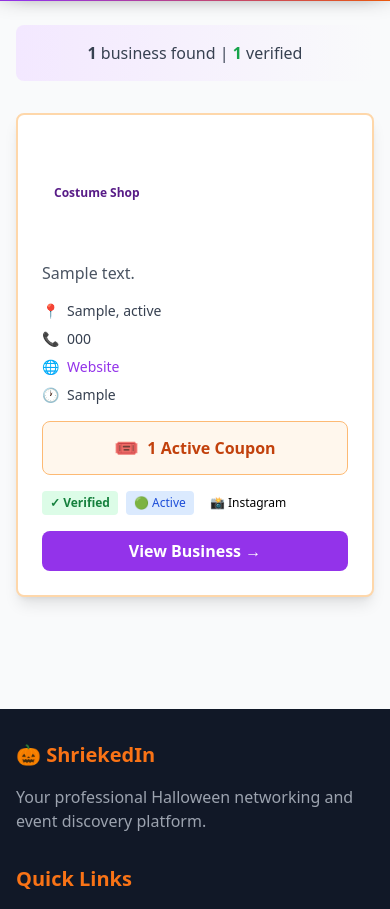
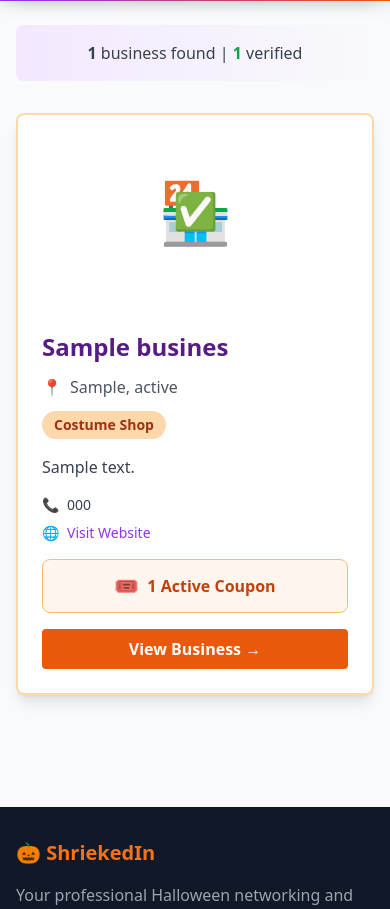
Before and after one commit to OJarvey/SpookyOctober, a Django app: page /businesses/ in a window 390 px wide. Shown: the part 843-1752 px from the top of the page. Run offline with Django 5.2, Linux system fonts and the light colour scheme; tables that the repository leaves empty hold one stand-in row (values such as "Sample post"); parts of the project's set-up code (start-up, migrations or seed data) failed here and were passed over.

Commit message:
refactor: apply haunted places card philosophy to events and businesses pages
Completely redesigned events and businesses card layouts to match the cleaner,
more visual philosophy from the haunted places page.

Events page improvements (templates/events_list.html):
- Replaced gradient header with gradient placeholder image section
- Added h-48 gradient block with centered 🎃 emoji (like haunted places has 👻)
- Moved featured star to absolute position (top-right corner)
- Restructured content with consistent hierarchy:
  * Title in text-2xl, text-purple-900 (matching haunted places)
  * Location with 📍 icon directly under title
  * Category badge in orange-200 bg (matching haunted places badge style)
  * Description truncated to 30 words
  * Event details in 2-column grid (date, time, price, age group)
  * Stats (views, likes) above button
  * Button uses btn-primary class for consistency
- Removed separate header section, all content now in p-6 body

Businesses page improvements (templates/businesses_list.html):
- Applied same card philosophy as events
- Added h-48 gradient placeholder with 🏪 emoji
- Verified checkmark moved to absolute position (top-right)
- Same content structure:
  * Title in text-2xl, text-purple-900
  * Location with 📍 icon
  * Business type badge in orange-200
  * Description truncated to 30 words
  * Contact details (phone, website) in space-y-2
  * Active coupons badge retained
  * Button uses btn-primary class
- Simplified layout, removed redundant badges section

Key improvements:
- Visual consistency across all three list pages (haunted, events, businesses)
- Better visual hierarchy with gradient placeholders
- Cleaner, more scannable layout
- Consistent spacing and typography
- Featured/verified indicators in consistent position
- All cards now follow same structural pattern

Verified:
- 6 events cards render correctly with gradient placeholders
- 3 business cards render correctly with gradient placeholders
- All pages return 200 OK
- Titles, badges, and content properly styled

🤖 Generated with [Claude Code](https://claude.com/claude-code)

Co-Authored-By: Claude <noreply@anthropic.com>

```diff
--- a/templates/businesses_list.html
+++ b/templates/businesses_list.html
@@ -86,30 +86,36 @@
                 {% for business in businesses %}
                     {% cycle 'from-purple-600 to-blue-600' 'from-orange-500 to-red-600' 'from-indigo-600 to-purple-700' 'from-pink-600 to-purple-600' 'from-orange-600 to-pink-600' 'from-blue-600 to-indigo-700' as gradient silent %}
                     <div class="business-card bg-white rounded-lg shadow-lg overflow-hidden border-2 border-orange-200">
-                        <!-- Business Header -->
-                        <div class="bg-gradient-to-r {{ gradient }} text-white p-6">
-                            <div class="flex items-start justify-between mb-2">
-                                <div class="flex-1">
-                                    <h3 class="text-2xl font-bold mb-2">{{ business.business_name }}</h3>
-                                    <span class="inline-block bg-white bg-opacity-90 text-purple-900 px-3 py-1 rounded-full text-xs font-semibold">
-                                        {{ business.get_business_type_display }}
-                                    </span>
-                                </div>
-                                {% if business.verified %}<span class="text-3xl" title="Verified Business">✓</span>{% endif %}
-                            </div>
+
+                        <!-- Business Image/Gradient Placeholder -->
+                        <div class="relative w-full h-48 bg-gradient-to-br {{ gradient }} flex items-center justify-center">
+                            <span class="text-6xl">🏪</span>
+                            {% if business.verified %}
+                                <span class="absolute top-3 right-3 text-4xl" title="Verified Business">✅</span>
+                            {% endif %}
                         </div>
 
-                        <!-- Business Body -->
+                        <!-- Business Content -->
                         <div class="p-6">
-                            <!-- Description Preview -->
-                            <p class="text-gray-600 mb-4 line-clamp-3">{{ business.description|truncatewords:20 }}</p>
+                            <!-- Business Name -->
+                            <h3 class="text-2xl font-bold text-purple-900 mb-3">{{ business.business_name }}</h3>
 
-                            <!-- Business Details -->
+                            <!-- Location -->
+                            <p class="text-gray-600 mb-3 flex items-center">
+                                <span class="mr-2">📍</span>
+                                {{ business.location.city }}, {{ business.location.state }}
+                            </p>
+
+                            <!-- Business Type Badge -->
+                            <span class="inline-block px-3 py-1 bg-orange-200 text-orange-800 rounded-full text-sm font-semibold mb-4">
+                                {{ business.get_business_type_display }}
+                            </span>
+
+                            <!-- Description -->
+                            <p class="text-gray-700 mb-4">{{ business.description|truncatewords:30 }}</p>
+
+                            <!-- Contact Details -->
                             <div class="space-y-2 mb-4 text-sm">
-                                <div class="flex items-center text-gray-700">
-                                    <span class="mr-2">📍</span>
-                                    <span>{{ business.location.city }}, {{ business.location.state }}</span>
-                                </div>
                                 {% if business.phone %}
                                     <div class="flex items-center text-gray-700">
                                         <span class="mr-2">📞</span>
@@ -119,13 +125,7 @@
                                 {% if business.website %}
                                     <div class="flex items-center text-gray-700">
                                         <span class="mr-2">🌐</span>
-                                        <a href="{{ business.website }}" target="_blank" class="text-purple-600 hover:text-purple-800 truncate">Website</a>
-                                    </div>
-                                {% endif %}
-                                {% if business.hours_of_operation %}
-                                    <div class="flex items-center text-gray-700">
-                                        <span class="mr-2">🕐</span>
-                                        <span class="truncate">{{ business.hours_of_operation|truncatewords:5 }}</span>
+                                        <a href="{{ business.website }}" target="_blank" class="text-purple-600 hover:text-purple-800 truncate">Visit Website</a>
                                     </div>
                                 {% endif %}
                             </div>
@@ -144,22 +144,9 @@
                                 {% endwith %}
                             {% endif %}
 
-                            <!-- Badges -->
-                            <div class="flex flex-wrap gap-2 mb-4">
-                                {% if business.verified %}
-                                    <span class="inline-block bg-green-100 text-green-700 px-2 py-1 rounded text-xs font-semibold">✓ Verified</span>
-                                {% endif %}
-                                {% if business.is_active %}
-                                    <span class="inline-block bg-blue-100 text-blue-700 px-2 py-1 rounded text-xs">🟢 Active</span>
-                                {% endif %}
-                                {% if business.instagram_handle %}
-                                    <span class="inline-block bg-pink-100 text-pink-700 px-2 py-1 rounded text-xs">📸 Instagram</span>
-                                {% endif %}
-                            </div>
-
-                            <!-- View Details Button -->
+                            <!-- Action Button -->
                             <a href="{% url 'core:business_detail' business.slug %}"
-                               class="block w-full text-center bg-purple-600 text-white px-4 py-2 rounded-lg hover:bg-purple-700 transition duration-300 font-semibold">
+                               class="block w-full text-center btn-primary py-2">
                                 View Business →
                             </a>
                         </div>
```
Also changed, not shown: templates/events_list.html (+33 -33 lines).
